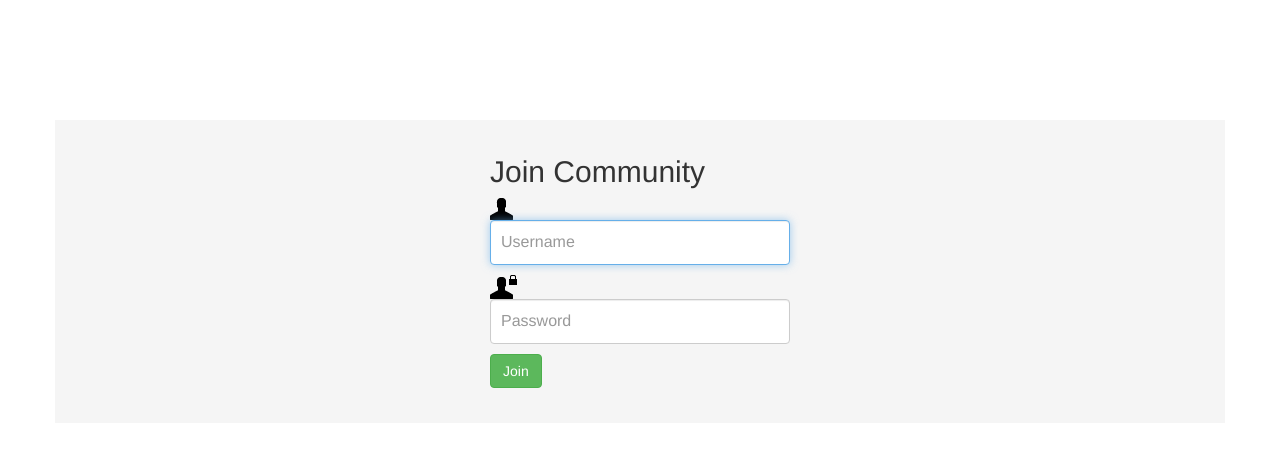
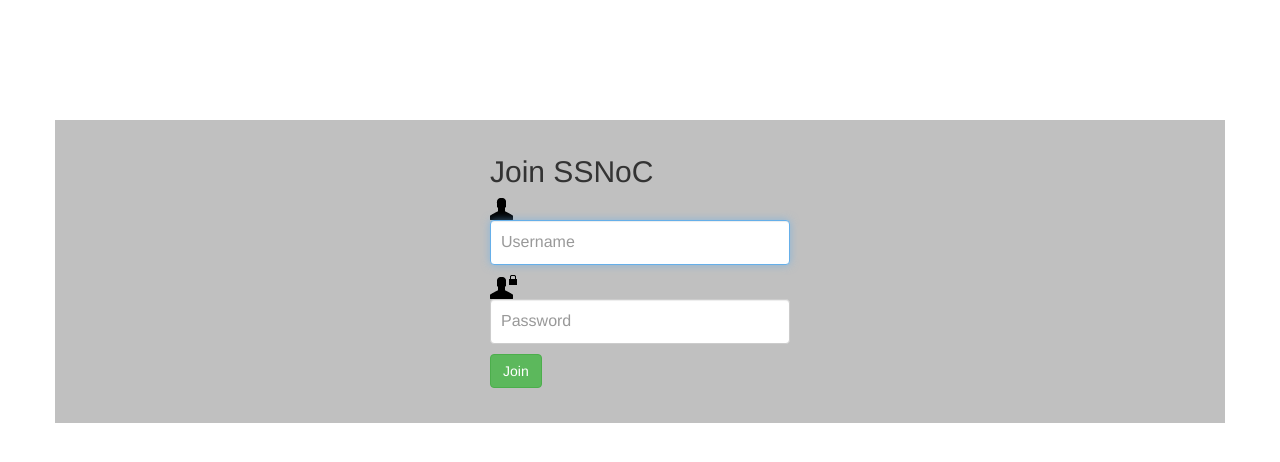
Before and after one commit to LivaniPillay/Ssnoc-TestLab, a website: page public/index.html in a window 1280 px wide. Drawn offline with nearby package versions, Linux system fonts and the light colour scheme; some packages are replaced by stand-ins of ours.

Commit message:
Few UI changes

```diff
--- a/public/css/signin.css
+++ b/public/css/signin.css
@@ -6,7 +6,7 @@ body {
 .container {
   margin: 80px auto;
   width: 660px;
-  background-color: #F5F5F5;
+  background-color: #C0C0C0;
 }
 .form-signin {
   max-width: 330px;
--- a/public/index.html
+++ b/public/index.html
@@ -7,7 +7,7 @@
 			<meta name="Join" content="">
 		    <meta name="CMU-Brics" content="">
 
-		    <title>CMU Brics Join</title>
+		    <title>SSNoC Brics</title>
 		    <link href="css/signin.css" rel="stylesheet">
 			<link rel="stylesheet" href="//netdna.bootstrapcdn.com/bootstrap/3.0.0/css/bootstrap.min.css">
 			<link rel="stylesheet" href="//netdna.bootstrapcdn.com/font-awesome/4.0.3/css/font-awesome.min.css">
--- a/public/login.html
+++ b/public/login.html
@@ -1,6 +1,6 @@
 <div ng-controller="mainController" class="container">
 			<form class="form-signin">
-		        <h2 class="form-signin-heading">Join Community</h2>
+		        <h2 class="form-signin-heading">Join SSNoC</h2>
 		        <p><img  src="images/User.png"></img>
 
 					<input ng-model="member.username" type="text" id="name" class="form-control"name="username" placeholder="Username" required autofocus>
```
Also changed, not shown: public/ChatPublicly.html (+1 -1 lines), public/images/Login.jpg (added), 1 other file.
